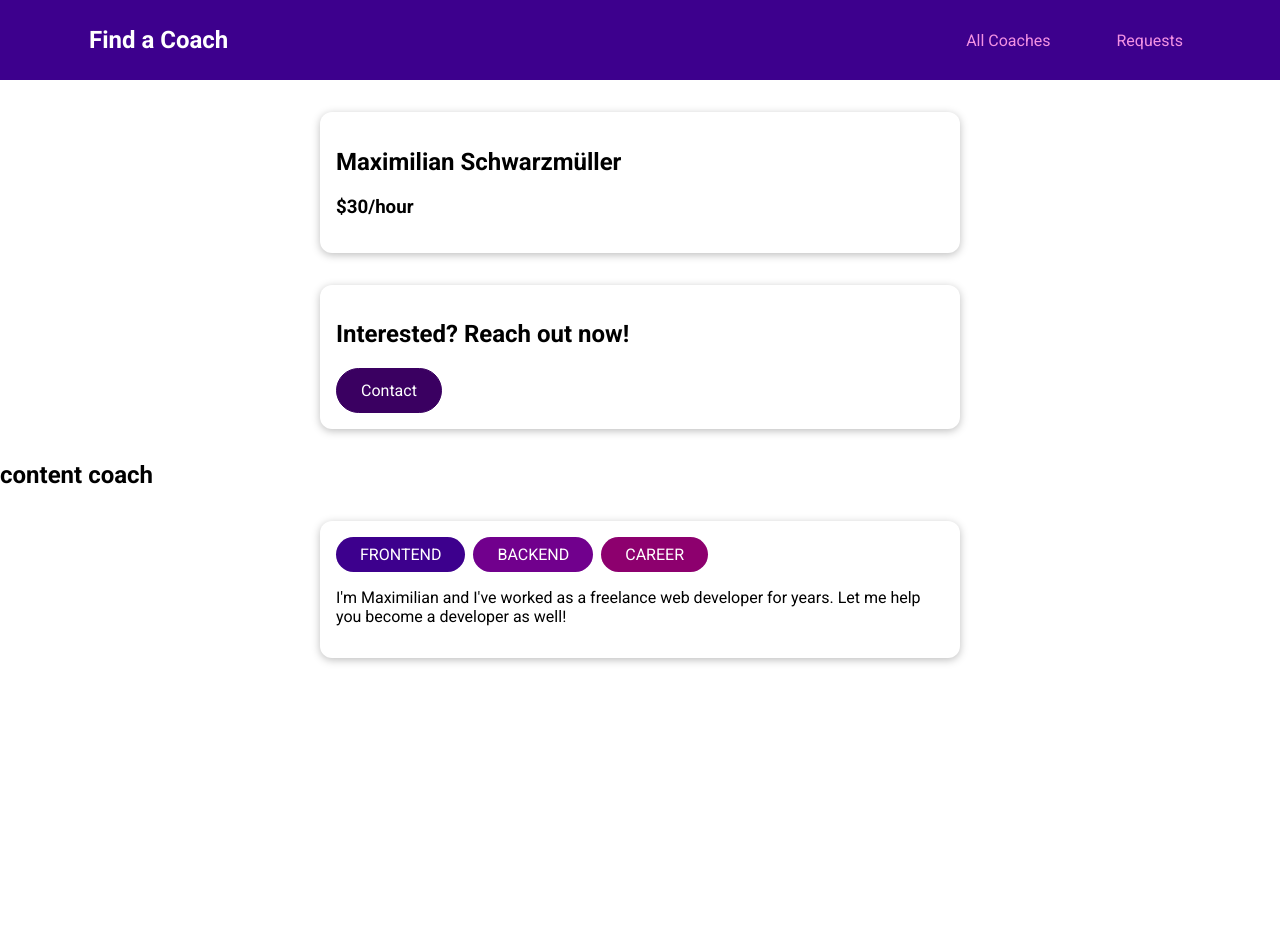
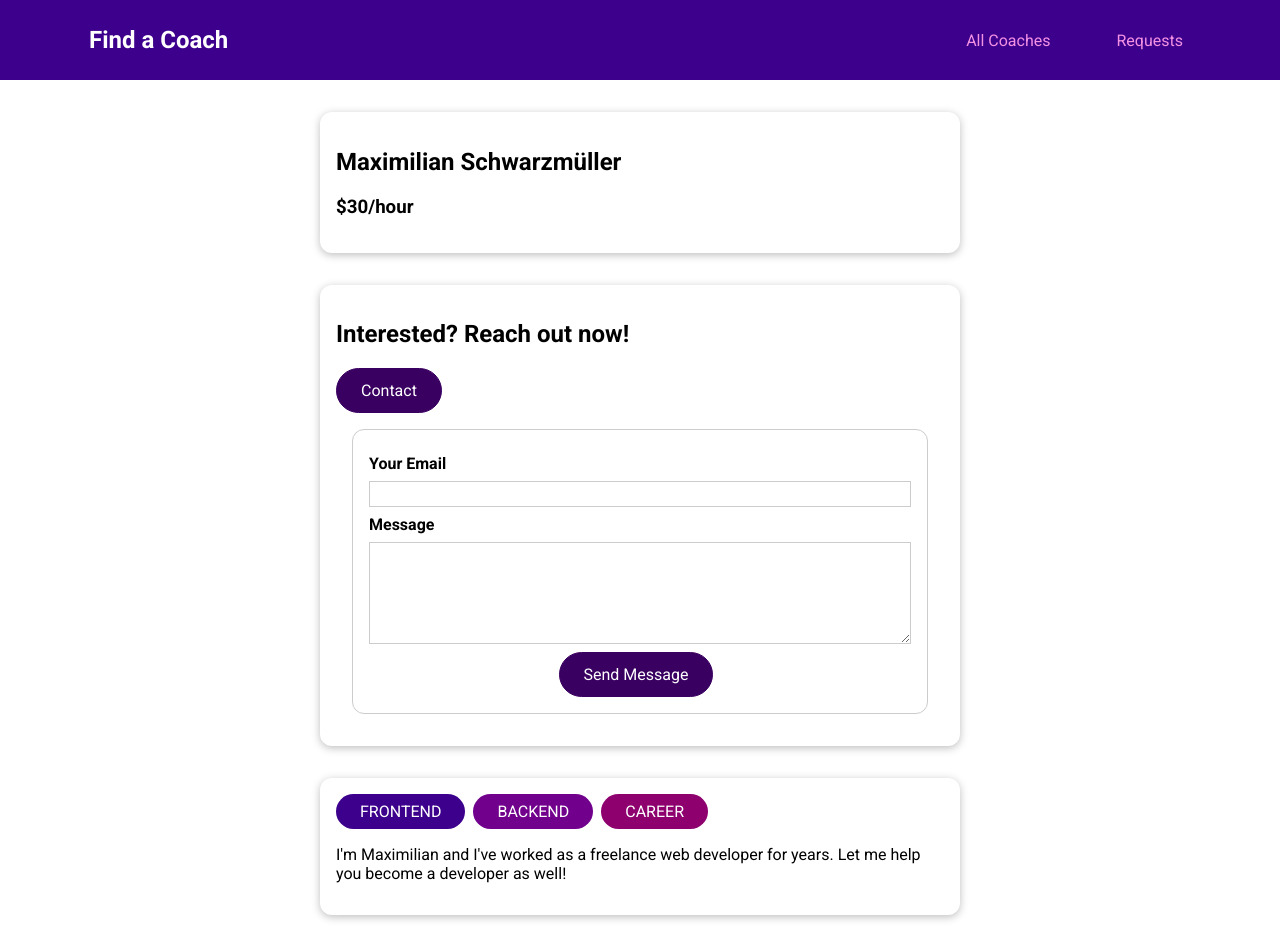
Before and after one commit to AvaCode69/finding-coach, a Vue app: page /coaches/c1/contact in a window 1280 px wide. Before the commit the page ends 800 px from the top, so only its background shows below. Built offline with nearby package versions, Linux system fonts and the light colour scheme.

Commit message:
set up contact form

```diff
--- a/src/pages/coaches/CouchDetail.vue
+++ b/src/pages/coaches/CouchDetail.vue
@@ -11,8 +11,8 @@
         <h2>Interested? Reach out now!</h2>
         <base-button link :to="contactLink">Contact</base-button>
       </header>
+      <router-view></router-view>
     </base-card>
-    <router-view></router-view>
   </section>
   <section>
     <base-card>
--- a/src/pages/requests/ContactCoach.vue
+++ b/src/pages/requests/ContactCoach.vue
@@ -1,9 +1,89 @@
 <template>
-  <h1>content coach</h1>
+  <form @submit.prevent="submitForm">
+    <div class="form-control">
+      <label for="email"> Your Email </label>
+      <input type="email" id="email" v-model.trim="email" />
+    </div>
+    <div class="form-control">
+      <label for="message"> Message </label>
+      <textarea rows="5" id="message" v-model.trim="message"></textarea>
+    </div>
+    <p class="errors" v-if="!formIsValid">Please enter email and none-empty message</p>
+
+    <div class="actions">
+      <base-button>Send Message</base-button>
+    </div>
+  </form>
 </template>
 
 <script>
 export default {
-  // Your script code here
+  data() {
+    return {
+      email: '',
+      message: '',
+      formIsValid: 'true'
+    }
+  },
+  methods: {
+    submitForm() {
+      this.formIsValid = true
+      if (this.email === '' || !this.email.includes('@') || this.message === '') {
+        this.formIsValid = false
+        return
+      }
+
+      this.$store.dispatch('requests/contactCoach', {
+        email: this.email,
+        message: this.message,
+        coachId: this.$route.id
+      })
+      this.$router.replace('/coaches')
+    }
+  }
 }
 </script>
+
+<style scoped>
+form {
+  margin: 1rem;
+  border: 1px solid #ccc;
+  border-radius: 12px;
+  padding: 1rem;
+}
+
+.form-control {
+  margin: 0.5rem 0;
+}
+
+label {
+  font-weight: bold;
+  margin-bottom: 0.5rem;
+  display: block;
+}
+
+input,
+textarea {
+  display: block;
+  width: 100%;
+  font: inherit;
+  border: 1px solid #ccc;
+  padding: 0.15rem;
+}
+
+input:focus,
+textarea:focus {
+  border-color: #3d008d;
+  background-color: #faf6ff;
+  outline: none;
+}
+
+.errors {
+  font-weight: bold;
+  color: red;
+}
+
+.actions {
+  text-align: center;
+}
+</style>
--- a/src/store/index.js
+++ b/src/store/index.js
@@ -1,7 +1,7 @@
 import { createStore } from 'vuex'
 
 import coachModules from './modules/coaches/index'
-import requestsModules from './modules/coaches/index'
+import requestsModules from './modules/requests/index'
 
 const store = createStore({
   modules: {
--- /dev/null
+++ b/src/store/modules/requests/actions.js
@@ -0,0 +1,11 @@
+export default {
+  contactCoach(context, payload) {
+    const newRequest = {
+      id: new Date().toISOString(),
+      coachId: payload.coachId,
+      email: payload.email,
+      message: payload.message
+    }
+    context.commit('addRequest', newRequest)
+  }
+}
--- /dev/null
+++ b/src/store/modules/requests/index.js
@@ -0,0 +1,14 @@
+import mutations from './mutations'
+import actions from './actions'
+
+export default {
+  namespaced: true,
+  state() {
+    return {
+      requests: []
+    }
+  },
+
+  mutations,
+  actions
+}
--- /dev/null
+++ b/src/store/modules/requests/mutations.js
@@ -0,0 +1,5 @@
+export default {
+  addRequest(state, payload) {
+    state.requests.push(payload)
+  }
+}
```
Also changed, not shown: src/store/modules/requests/getters.js (added).
